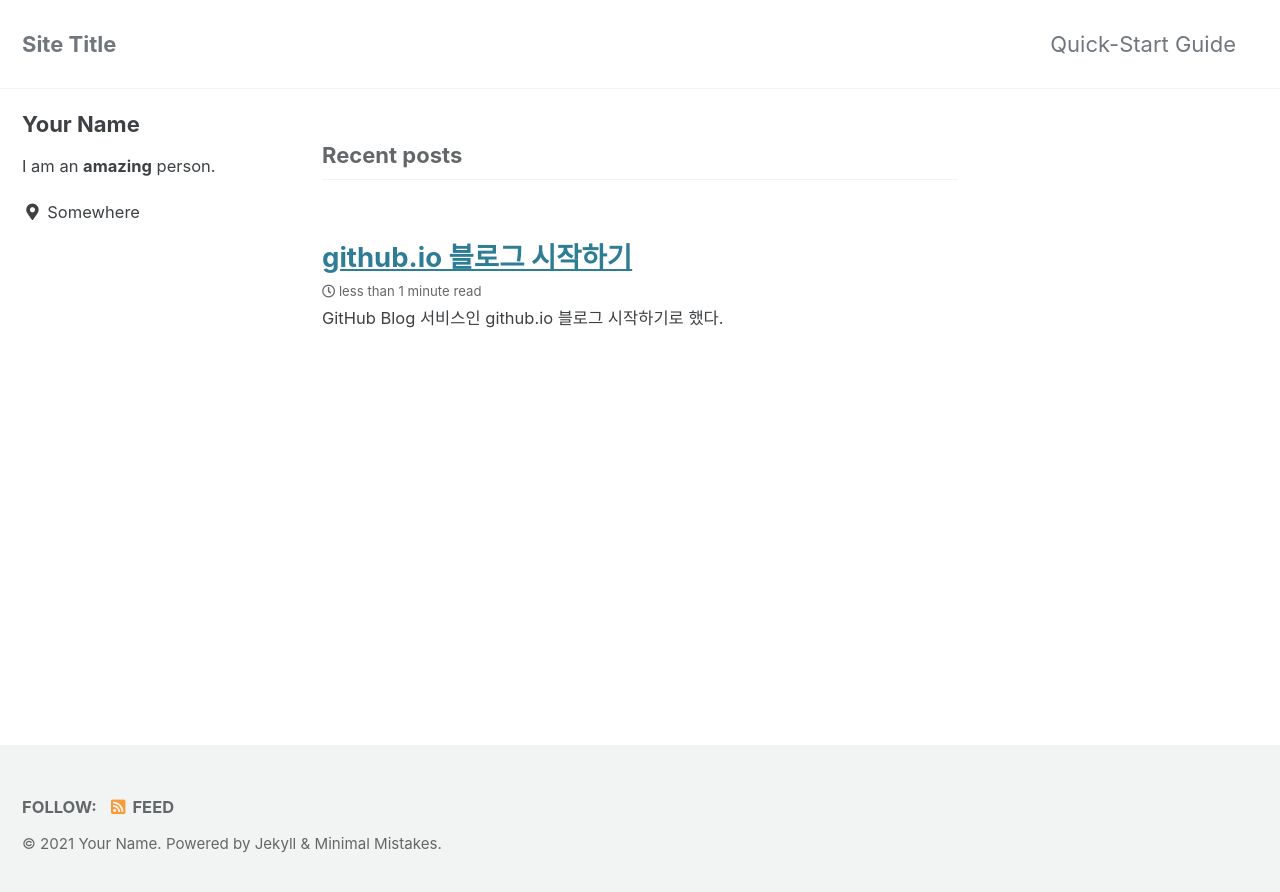
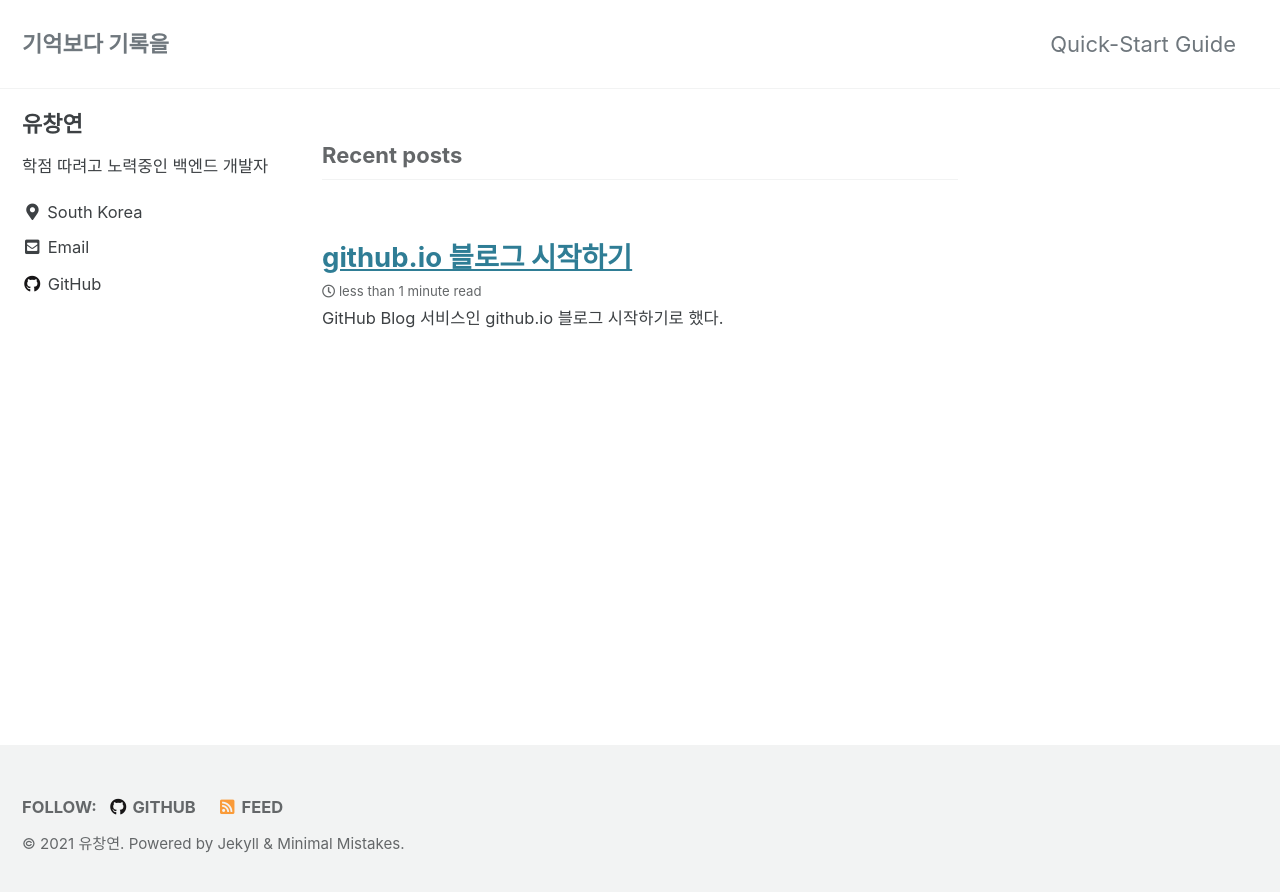
Before and after one commit to yoochangyeon/ChangyeonYoo.github.io, a Jekyll site: the page built from index.html, in a window 1280 px wide. Shown: the top 892 px of the page. Built offline with Jekyll 4.4.1, drawn with Linux system fonts in a browser that asks for light colours; cached includes are drawn as plain includes; the list of posts is cut into pages by our own code.

Commit message:
설정 편집

```diff
--- a/_config.yml
+++ b/_config.yml
@@ -16,11 +16,11 @@ minimal_mistakes_skin    : "default" # "air", "aqua", "contrast", "dark", "dirt"
 
 # Site Settings
 locale                   : "en-US"
-title                    : "Site Title"
+title                    : "기억보다 기록을"
 title_separator          : "-"
 subtitle                 : # site tagline that appears below site title in masthead
-name                     : "Your Name"
-description              : "An amazing website."
+name                     : "유창연"
+description              : "학점 따려고 노력중인 백엔드 개발자"
 url                      : # the base hostname & protocol for your site e.g. "https://mmistakes.github.io"
 baseurl                  : # the subpath of your site, e.g. "/blog"
 repository               : # GitHub username/repo-name e.g. "mmistakes/minimal-mistakes"
@@ -94,52 +94,25 @@ analytics:
 
 # Site Author
 author:
-  name             : "Your Name"
+  name             : "유창연"
   avatar           : # path of avatar image, e.g. "/assets/images/bio-photo.jpg"
-  bio              : "I am an **amazing** person."
-  location         : "Somewhere"
+  bio              : "학점 따려고 노력중인 백엔드 개발자"
+  location         : "South Korea"
   email            :
   links:
     - label: "Email"
       icon: "fas fa-fw fa-envelope-square"
-      # url: "mailto:your.name@email.com"
-    - label: "Website"
-      icon: "fas fa-fw fa-link"
-      # url: "https://your-website.com"
-    - label: "Twitter"
-      icon: "fab fa-fw fa-twitter-square"
-      # url: "https://twitter.com/"
-    - label: "Facebook"
-      icon: "fab fa-fw fa-facebook-square"
-      # url: "https://facebook.com/"
+      url: mailto:devwgod@gmail.com
     - label: "GitHub"
       icon: "fab fa-fw fa-github"
-      # url: "https://github.com/"
-    - label: "Instagram"
-      icon: "fab fa-fw fa-instagram"
-      # url: "https://instagram.com/"
+      url: "https://github.com/ChangyeonYoo"
 
 # Site Footer
 footer:
   links:
-    - label: "Twitter"
-      icon: "fab fa-fw fa-twitter-square"
-      # url:
-    - label: "Facebook"
-      icon: "fab fa-fw fa-facebook-square"
-      # url:
     - label: "GitHub"
       icon: "fab fa-fw fa-github"
-      # url:
-    - label: "GitLab"
-      icon: "fab fa-fw fa-gitlab"
-      # url:
-    - label: "Bitbucket"
-      icon: "fab fa-fw fa-bitbucket"
-      # url:
-    - label: "Instagram"
-      icon: "fab fa-fw fa-instagram"
-      # url:
+      url: "https://github.com/ChangyeonYoo"
 
 
 # Reading Files
@@ -210,7 +183,7 @@ sass:
 permalink: /:categories/:title/
 paginate: 5 # amount of posts to show
 paginate_path: /page:num/
-timezone: # https://en.wikipedia.org/wiki/List_of_tz_database_time_zones
+timezone: Asia/Seoul # https://en.wikipedia.org/wiki/List_of_tz_database_time_zones
 
 
 # Plugins (previously gems:)
@@ -277,6 +250,18 @@ defaults:
       layout: single
       author_profile: true
       read_time: true
-      comments: # true
+      comments: # 블로그 댓글 기능 true
       share: true
       related: true
+
+  # _pages
+  - scope:
+      path: ""
+      type: pages
+    values:
+      layout: single
+      author_profile: true
+      read_time: false
+      comments: false
+      share: true
+      related: false
```
Also changed, not shown: Gemfile.lock (added).
